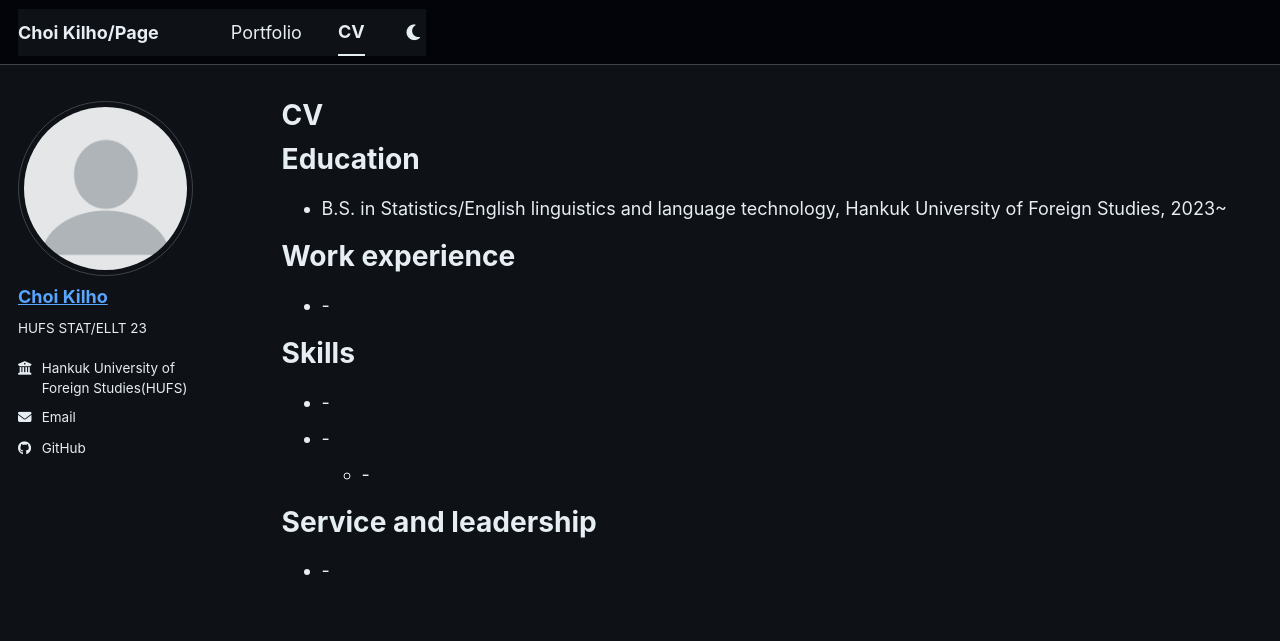
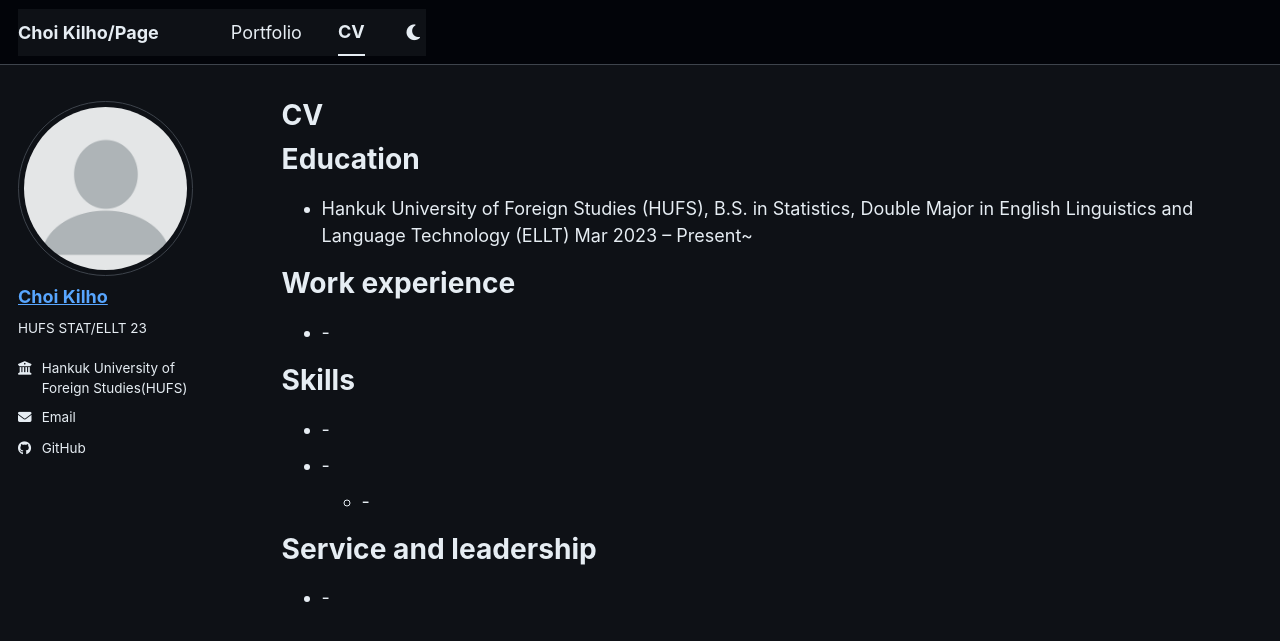
Before and after one commit to kilarc/kilarc.github.io, a Jekyll site: the page built from _pages/cv.md, in a window 1280 px wide. Shown: the top 641 px of the page. Built offline with Jekyll 4.4.1, drawn with Linux system fonts in a browser that asks for light colours; a script bundle is joined from its source files by our own code; a style sheet for code colours, icons or effects is not loaded.

Commit message:
Update cv.md

```diff
--- a/_pages/cv.md
+++ b/_pages/cv.md
@@ -11,7 +11,9 @@ redirect_from:
 
 Education
 ======
-* B.S. in Statistics/English linguistics and language technology, Hankuk University of Foreign Studies, 2023~
+* Hankuk University of Foreign Studies (HUFS),
+B.S. in Statistics, Double Major in English Linguistics and Language Technology (ELLT)
+Mar 2023 – Present~
 
 Work experience
 ======
```
